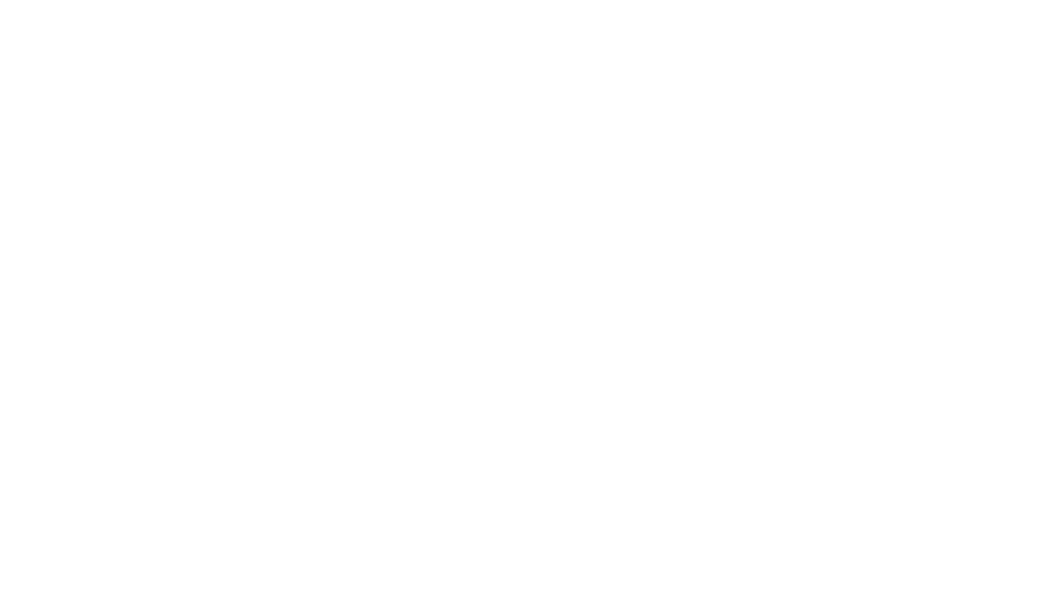
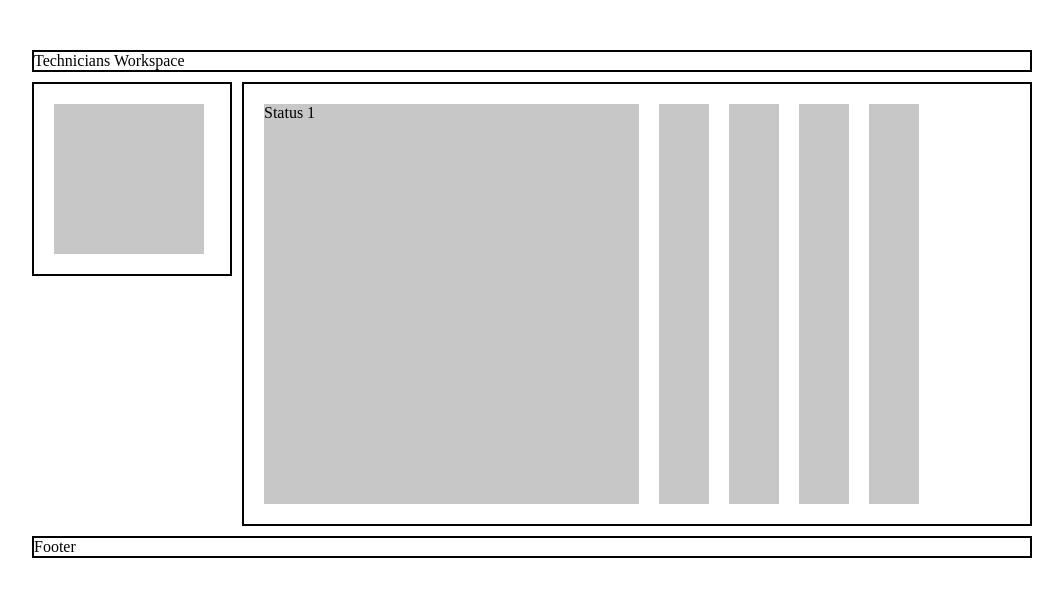
Before and after one commit to ChrisCardenas395/Repair-CRM, a plain HTML site: page UI_Display/CRM_Project.html in a window 1280 px wide. Shown: the whole page, without its empty margins (108-1171 px from the left). Drawn offline with Linux system fonts and the light colour scheme.

Commit message:
Initial commit

```diff
--- a/UI_Display/CRM_Project.html
+++ b/UI_Display/CRM_Project.html
@@ -1,6 +1,28 @@
 <!DOCTYPE html>
 <html>
     <head>
-        <title> Technician’s Workspace </title>
+            <link rel="stylesheet" href="crm_style.css">
     </head>
+    <body>
+        <div class="box">
+
+            <header>Technicians Workspace</header>
+
+            <nav>
+                <div class="example_square"></div>
+            </nav>
+
+            <main>
+                <div class="status">
+                    <div class="example_rectangle"> Status 1 </div>
+                    <div class="example_rectangle_2"></div>
+                    <div class="example_rectangle_3"></div>
+                    <div class="example_rectangle_4"></div>
+                    <div class="example_rectangle_5"></div>
+                </div>
+            </main>
+
+            <footer>Footer</footer>
+        </div>
+    </body>
 </html>
--- /dev/null
+++ b/UI_Display/crm_style.css
@@ -0,0 +1,100 @@
+.box{
+    max-width: 1000px;
+    margin: 50px auto;
+    display: grid;
+    grid-gap: 10px;
+
+    /* nav width */
+    grid-template-columns: 200px;
+}
+
+.example_square{
+    width: 150px;
+    height: 150px;
+    background-color: #c7c7c7;
+    margin-left: 20px;
+    margin-bottom: 20px;
+    margin-top: 20px;
+}
+
+/* --------- Example Status Rectangles -------- */
+.status{
+    display: flex;
+}
+
+.example_rectangle{
+    width: 375px;
+    height: 400px;
+    background-color: #c7c7c7;
+    margin-left: 20px;
+    margin-bottom: 20px;
+    margin-top: 20px;
+}
+
+.example_rectangle_2{
+    width: 50px;
+    height: 400px;
+
+    background-color: #c7c7c7;
+    margin-left: 20px;
+    margin-bottom: 20px;
+    margin-top: 20px;
+}
+
+.example_rectangle_3{
+    width: 50px;
+    height: 400px;
+
+    background-color: #c7c7c7;
+    margin-left: 20px;
+    margin-bottom: 20px;
+    margin-top: 20px;
+}
+
+.example_rectangle_4{
+    width: 50px;
+    height: 400px;
+
+    background-color: #c7c7c7;
+    margin-left: 20px;
+    margin-bottom: 20px;
+    margin-top: 20px;
+}
+
+.example_rectangle_5{
+    width: 50px;
+    height: 400px;
+
+    background-color: #c7c7c7;
+    margin-left: 20px;
+    margin-bottom: 20px;
+    margin-top: 20px;
+}
+/* --------- Example Status Rectangles -------- */
+
+header{
+    border: black 2px solid;
+    grid-row: 1/2;
+    grid-column: 1/3;
+}
+
+nav{
+    border: black 2px solid;
+    grid-row: 2/3;
+    grid-column: 1/2;
+    height: max-content;
+
+}
+
+main{
+     border: black 2px solid;
+     grid-row: 2/3;
+     grid-column: 2/2;
+     height: max-content;
+}
+
+footer{
+     border: black 2px solid;
+     grid-row: 3/4;
+     grid-column: 1/3;
+}
```
Also changed, not shown: 3 other files.
